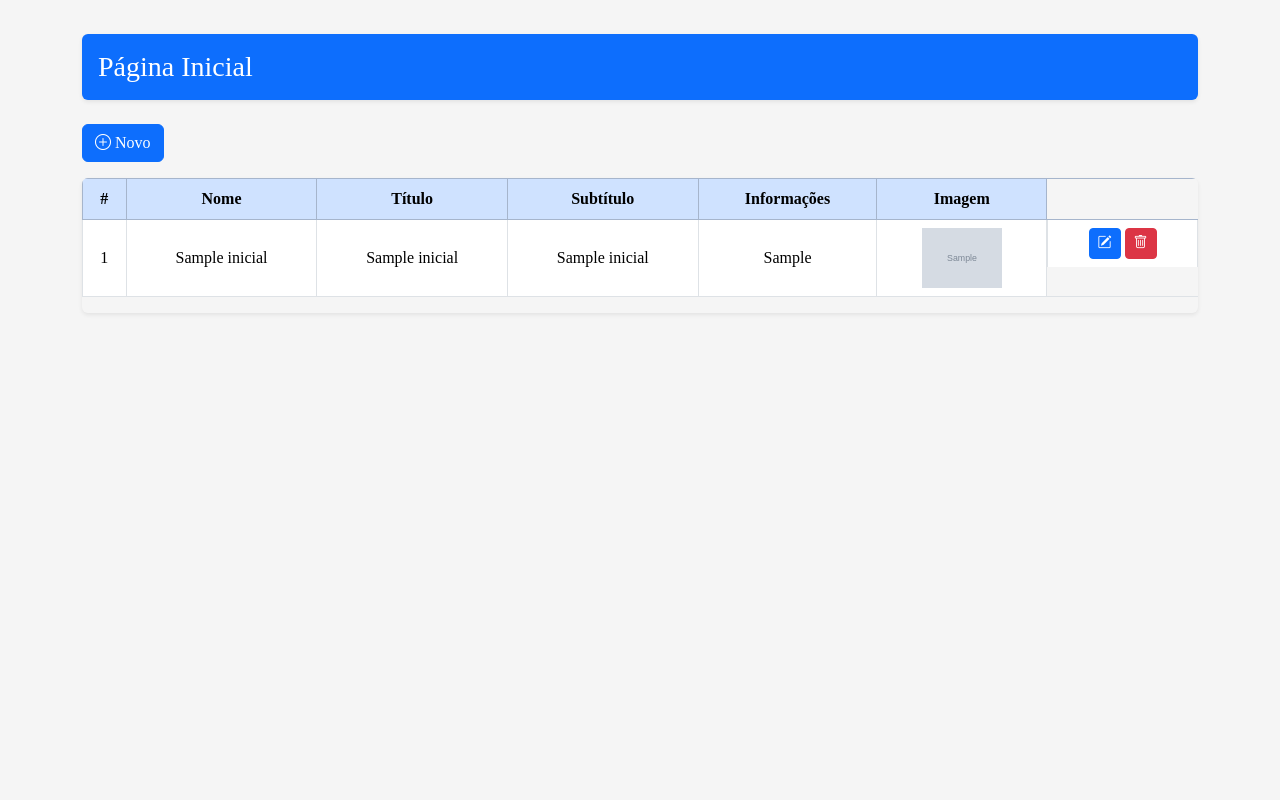
After one commit to IsabelaGattass/cerisabela, a PHP site: page /iniciais.php in a window 1280 px wide. The commit adds this page. Run offline with PHP 8.4, Linux system fonts and the light colour scheme; tables that the repository leaves empty or names only in its code hold one stand-in row (values such as "Sample post"); grey boxes marked "Sample" are stand-in pictures; some libraries are stand-ins or nearby versions; some web fonts are replaced.

Commit message:
criação de "iniciais.php"e outras modificações na tela de login

```diff
--- /dev/null
+++ b/classes/Inicial.class.php
@@ -0,0 +1,81 @@
+<?php
+class Inicial extends CRUD {
+    protected $table = "inicial";
+
+    private $id_inicial;
+    private $titulo;
+    private $subtitulo;
+    private $info;
+    private $imagem;
+
+    public function getId() {
+        return $this->id_inicial;
+    }
+
+    public function setId($id_inicial) {
+        $this->id_inicial = $id_inicial;
+    }
+
+    public function getTitulo() {
+        return $this->titulo;
+    }
+
+    public function setTitulo($titulo) {
+        $this->titulo = $titulo;
+    }
+
+    public function getSubtitulo() {
+        return $this->subtitulo;
+    }
+
+    public function setSubtitulo($subtitulo) {
+        $this->subtitulo = $subtitulo;
+    }
+
+    public function getInfo() {
+        return $this->info;
+    }
+
+    public function setInfo($info) {
+        $this->info = $info;
+    }
+
+    public function getImagem() {
+        return $this->imagem;
+    }
+
+    public function setImagem($imagem) {
+        $this->imagem = $imagem;
+    }
+
+    // Método para adicionar um novo registro
+    public function add() {
+        $sql = "INSERT INTO {$this->table} (titulo, subtitulo, info, imagem)
+                VALUES (:titulo, :subtitulo, :info, :imagem)";
+
+        $stmt = $this->conn->prepare($sql);
+        $stmt->bindParam(':titulo', $this->titulo);
+        $stmt->bindParam(':subtitulo', $this->subtitulo);
+        $stmt->bindParam(':info', $this->info);
+        $stmt->bindParam(':imagem', $this->imagem);
+
+        return $stmt->execute();
+    }
+
+    // Método obrigatório da classe abstrata CRUD
+    public function update($id, $dados) {
+        $sql = "UPDATE {$this->table}
+                SET titulo = :titulo, subtitulo = :subtitulo, info = :info, imagem = :imagem
+                WHERE id_inicial = :id";
+
+        $stmt = $this->conn->prepare($sql);
+        $stmt->bindParam(':titulo', $dados['titulo']);
+        $stmt->bindParam(':subtitulo', $dados['subtitulo']);
+        $stmt->bindParam(':info', $dados['info']);
+        $stmt->bindParam(':imagem', $dados['imagem']);
+        $stmt->bindParam(':id', $id);
+
+        return $stmt->execute();
+    }
+}
+?>
--- a/dbCliente.php
+++ b/dbCliente.php
@@ -12,7 +12,6 @@ if (filter_has_var(INPUT_POST, "button")) {
     $Cliente->setEmail(filter_input(INPUT_POST, 'email'));
     $Cliente->setTelefone(filter_input(INPUT_POST, 'telefone'));
     $Cliente->setSenha(filter_input(INPUT_POST, 'senha'));
-    $Cliente->setRua(filter_input(INPUT_POST, 'rua'));
     $Cliente->setNumero(filter_input(INPUT_POST, 'numero'));
     $Cliente->setCidade(filter_input(INPUT_POST, 'cidade'));
     $Cliente->setBairro(filter_input(INPUT_POST, 'bairro'));
--- a/index.php
+++ b/index.php
@@ -134,10 +134,6 @@
         <!-- Finalizamos o main -->
     </main>
 
-<<<<<<< HEAD
-
-=======
->>>>>>> f322230caee87ecac536b5b42fc259e78e4a2c2c
    <footer>
         <?php require_once "_parts/_footer.php"; ?>
     </footer>
--- /dev/null
+++ b/iniciais.php
@@ -0,0 +1,105 @@
+<!DOCTYPE html>
+<html lang="pt-BR">
+
+<head>
+    <meta charset="UTF-8">
+    <meta name="viewport" content="width=device-width, initial-scale=1.0">
+    <title>Página Inicial</title>
+
+    <!-- Bootstrap CSS -->
+    <link href="https://cdn.jsdelivr.net/npm/bootstrap@5.3.5/dist/css/bootstrap.min.css" rel="stylesheet">
+
+    <!-- Ícones Bootstrap (Necessário para <i class="bi bi-trash">, etc.) -->
+    <link rel="stylesheet" href="https://cdn.jsdelivr.net/npm/bootstrap-icons@1.10.5/font/bootstrap-icons.css">
+
+    <!-- Seu CSS personalizado -->
+    <link rel="stylesheet" href="CSS/baseAdmin.css">
+</head>
+
+<body>
+    <main class="container my-4">
+        <div class="bg-primary text-white rounded p-3 mb-4 shadow-sm">
+            <h3 class="m-0">Página Inicial</h3>
+        </div>
+
+        <div class="mb-3">
+            <a href="CadastroEmpresa.php" class="btn btn-primary">
+                <i class="bi bi-plus-circle"></i> Novo
+            </a>
+        </div>
+
+        <div class="table-responsive shadow-sm rounded">
+            <table class="table table-bordered table-hover align-middle text-center">
+                <thead class="table-primary">
+                    <tr>
+                        <th>#</th>
+                        <th>Nome</th>
+                        <th>Título</th>
+                        <th>Subtítulo</th>
+                        <th>Informações</th>
+                        <th>Imagem</th>
+                    </tr>
+                </thead>
+                <tbody>
+                    <?php
+                    // Autoload das classes
+                    spl_autoload_register(function ($class) {
+                        require_once "classes/{$class}.class.php";
+                    });
+
+                    // Instância da classe Inicial e obtenção dos dados
+                    $i = new Inicial();
+                    $inicio = $i->all();
+
+                    // Verifica se há dados para exibir
+                    if ($inicio && is_array($inicio)) {
+                        foreach ($inicio as $inicial): ?>
+                            <tr>
+                                <td><?= $inicial->id_inicial; ?></td>
+                                <td><?= $inicial->nome; ?></td>
+                                <td><?= $inicial->titulo; ?></td>
+                                <td><?= $inicial->subtitulo; ?></td>
+                                <td><?= $inicial->info; ?></td>
+                                <td>
+                                    <?php if (!empty($inicial->imagem)): ?>
+                                        <img src="<?= $inicial->imagem; ?>" alt="Imagem" width="80">
+                                    <?php else: ?>
+                                        Sem imagem
+                                    <?php endif; ?>
+                                </td>
+                                <td class="d-flex justify-content-center gap-1">
+
+                                    <!-- Botão Editar -->
+                                    <form action="CadastroInicial.php" method="post" class="d-inline">
+                                        <input type="hidden" name="id_inicial" value="<?= $inicial->id_inicial ?>">
+                                        <button name="btnEditar" class="btn btn-primary btn-sm" type="submit"
+                                            onclick="return confirm('Tem certeza que deseja editar as informações?');">
+                                            <i class="bi bi-pencil-square"></i>
+                                        </button>
+                                    </form>
+
+                                    <!-- Botão Excluir -->
+                                    <form action="DbInicial.php" method="post" class="d-inline">
+                                        <input type="hidden" name="id_inicial" value="<?= $inicial->id_inicial ?>">
+                                        <button name="btnDeletar" class="btn btn-danger btn-sm" type="submit"
+                                            onclick="return confirm('Tem certeza que deseja deletar as informações da empresa?');">
+                                            <i class="bi bi-trash"></i>
+                                        </button>
+                                    </form>
+                                </td>
+                            </tr>
+                        <?php endforeach;
+                    } else { ?>
+                        <tr>
+                            <td colspan="7">Nenhuma informação encontrada.</td>
+                        </tr>
+                    <?php } ?>
+                </tbody>
+            </table>
+        </div>
+    </main>
+
+    <script src="https://cdn.jsdelivr.net/npm/bootstrap@5.3.5/dist/js/bootstrap.bundle.min.js"></script>
+</body>
+
+</html>
```
Also changed, not shown: Cadastrados.php (+13 -7 lines), CadastroClientes.php (+0 -7 lines), CadastroInicial.php (+55 -12 lines), DbInicial.php (+34 -0 lines), LoginUsuario.php (+18 -14 lines), classes/Cliente.class.php (+3 -14 lines), empresas.php (+12 -9 lines).
